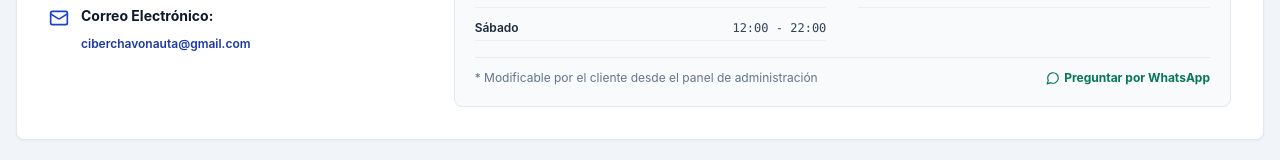
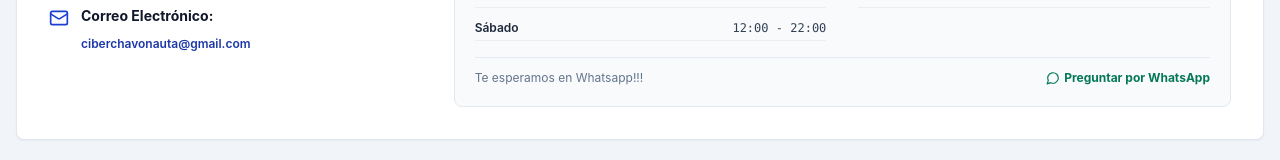
Before and after one commit to AzaelFajardo/Chavonauta-WebPage, a Next.js app: page / in a window 1280 px wide. Shown: the part 3223-3383 px from the top of the page. Built offline with nearby package versions, Linux system fonts and the light colour scheme.

Commit message:
se cambio un label

```diff
--- a/src/components/sections/SectionRenderer.tsx
+++ b/src/components/sections/SectionRenderer.tsx
@@ -675,7 +675,7 @@ export function SectionRenderer({
                 )}
 
                 <div className="mt-4 pt-3 border-t border-slate-200/80 flex items-center justify-between text-xs text-slate-500">
-                  <span>* Modificable por el cliente desde el panel de administración</span>
+                  <span>Te esperamos en Whatsapp!!!</span>
                   <a
                     href={`https://wa.me/${business.whatsappNumber}?text=${encodeURIComponent("Hola Chavonauta, deseo consultar si están abiertos en este momento.")}`}
                     target="_blank"
```
